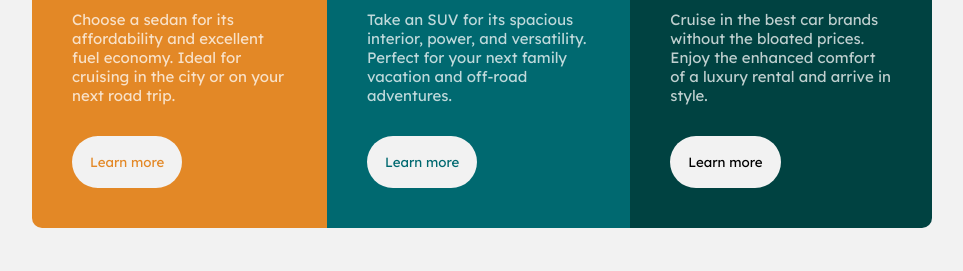
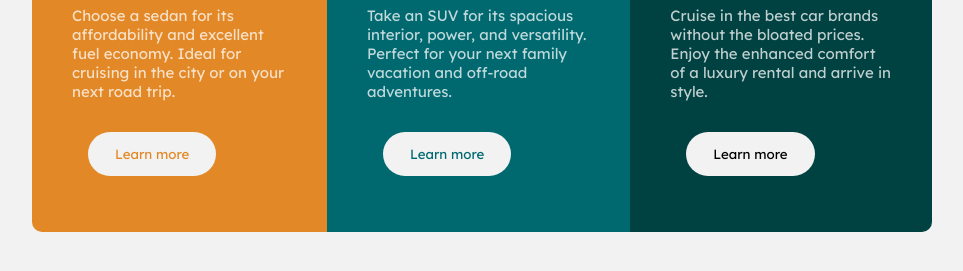
Before and after one commit to King-Abby/3-Column-Page, a plain HTML site: page index.html in a window 1280 px wide. Shown: the part 405-676 px from the top of the page, without its empty margins (158-1121 px from the left). Drawn offline with Linux system fonts and the light colour scheme.

Commit message:
fifthcommit

```diff
--- a/style.css
+++ b/style.css
@@ -59,11 +59,11 @@ button {
 }
 
 .btn {
-    padding: 1rem;
+    padding: 12px 25px;
     background-color:  hsl(0, 0%, 95%);
     border: 2px solid transparent;
-    border-radius: 50px;
-    margin-top: 1rem;
+    border-radius: 25px;
+    margin: 1rem;
     transition: background-color ease-out 0.2s;
 }
 
```
